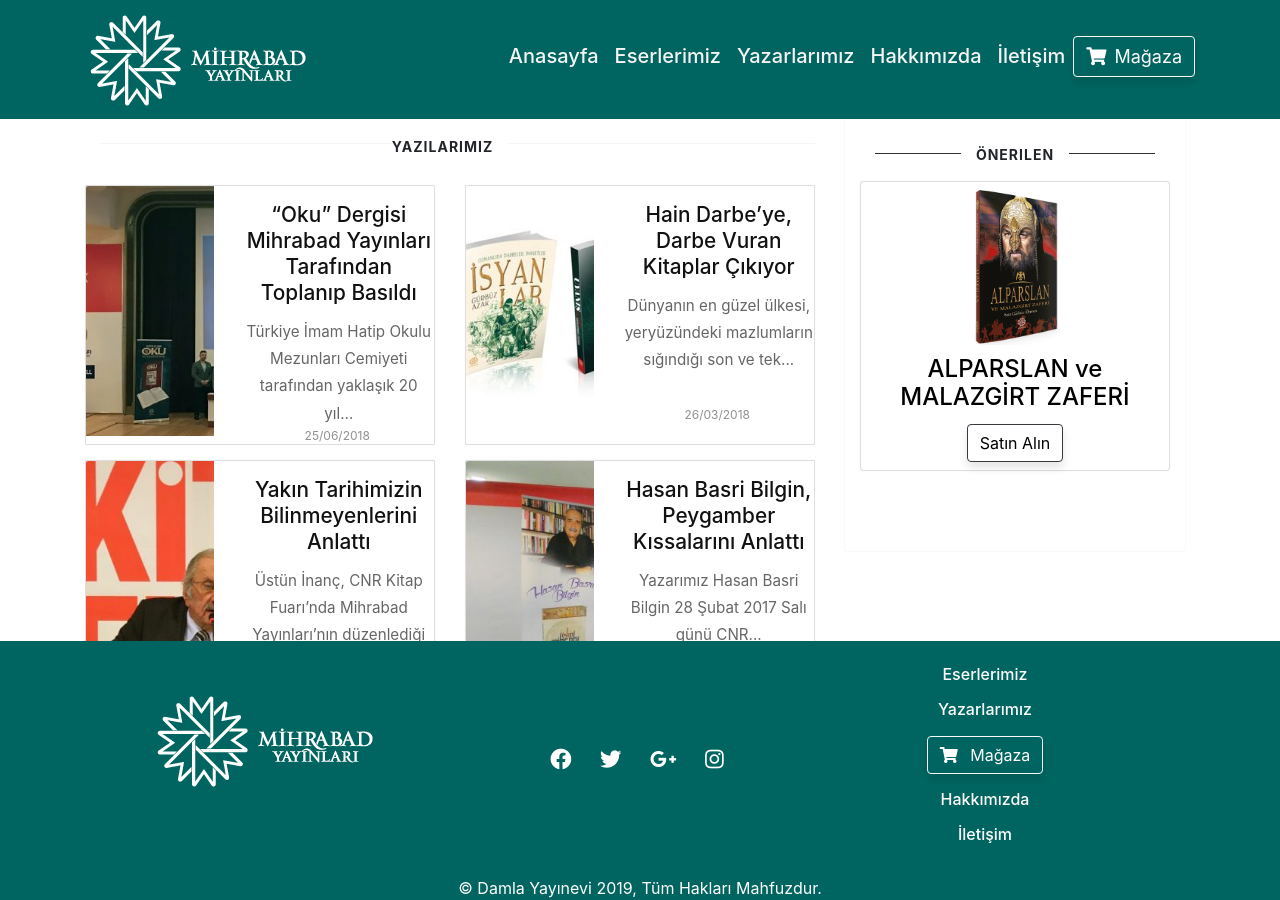
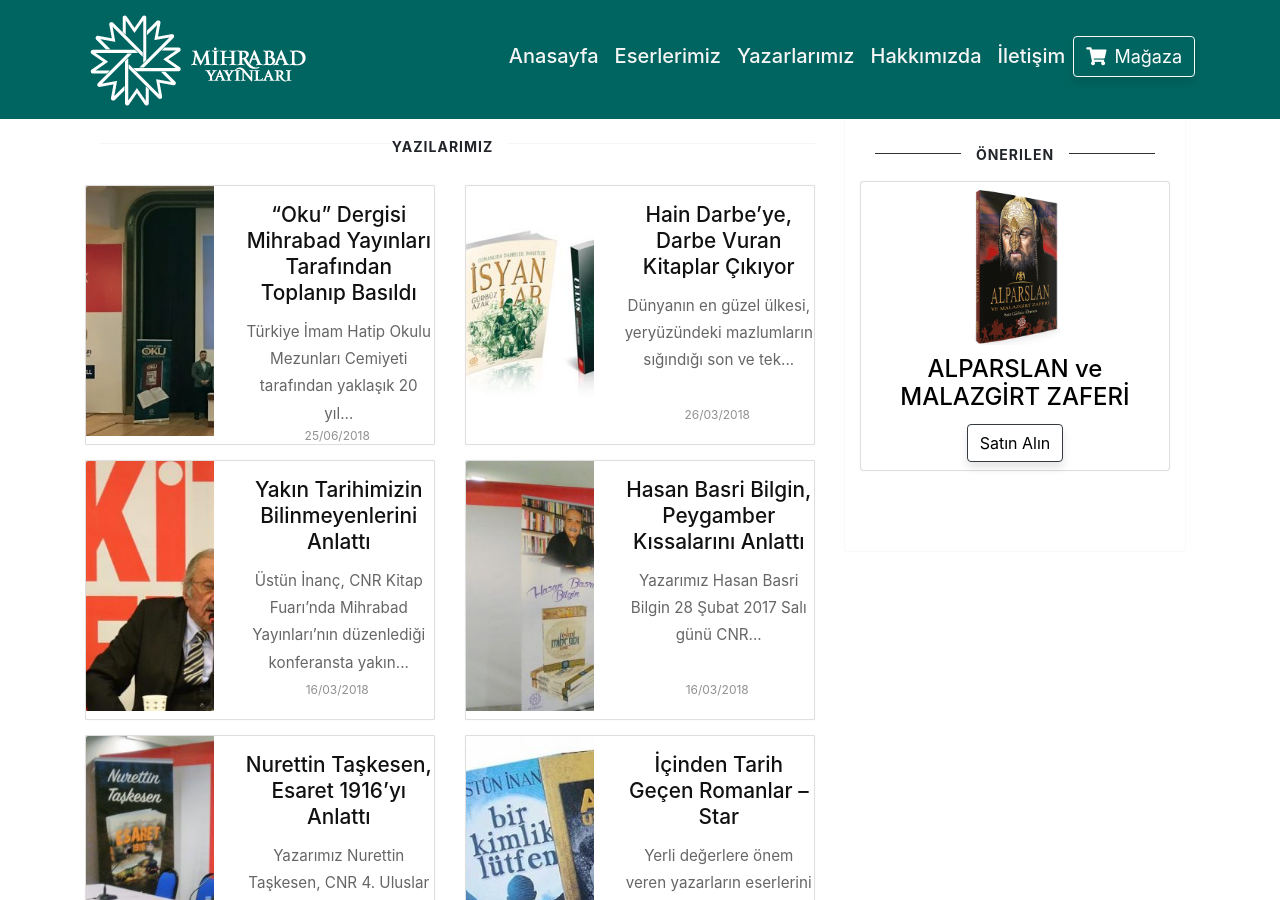
Before and after one commit to edamla/mihrabad, a Jekyll site: the page built from index.html, in a window 1280 px wide and 900 px high, scrolled down 381 px. Built offline with Jekyll 4.4.1, drawn with Linux system fonts in a browser that asks for light colours; nearby versions of some CDN libraries; the list of posts is cut into pages by our own code.

Commit message:
Update default.html

```diff
--- a/_layouts/default.html
+++ b/_layouts/default.html
@@ -141,7 +141,7 @@
     ================================================== -->
 <!-- Footer -->
 
-<footer class="fixed-bottom" style="background-color: #006560;">
+<footer style="background-color: #006560;">
     <div class="container">
         <div class="row col-12 text-center">
               <!-- Grid column -->
```
